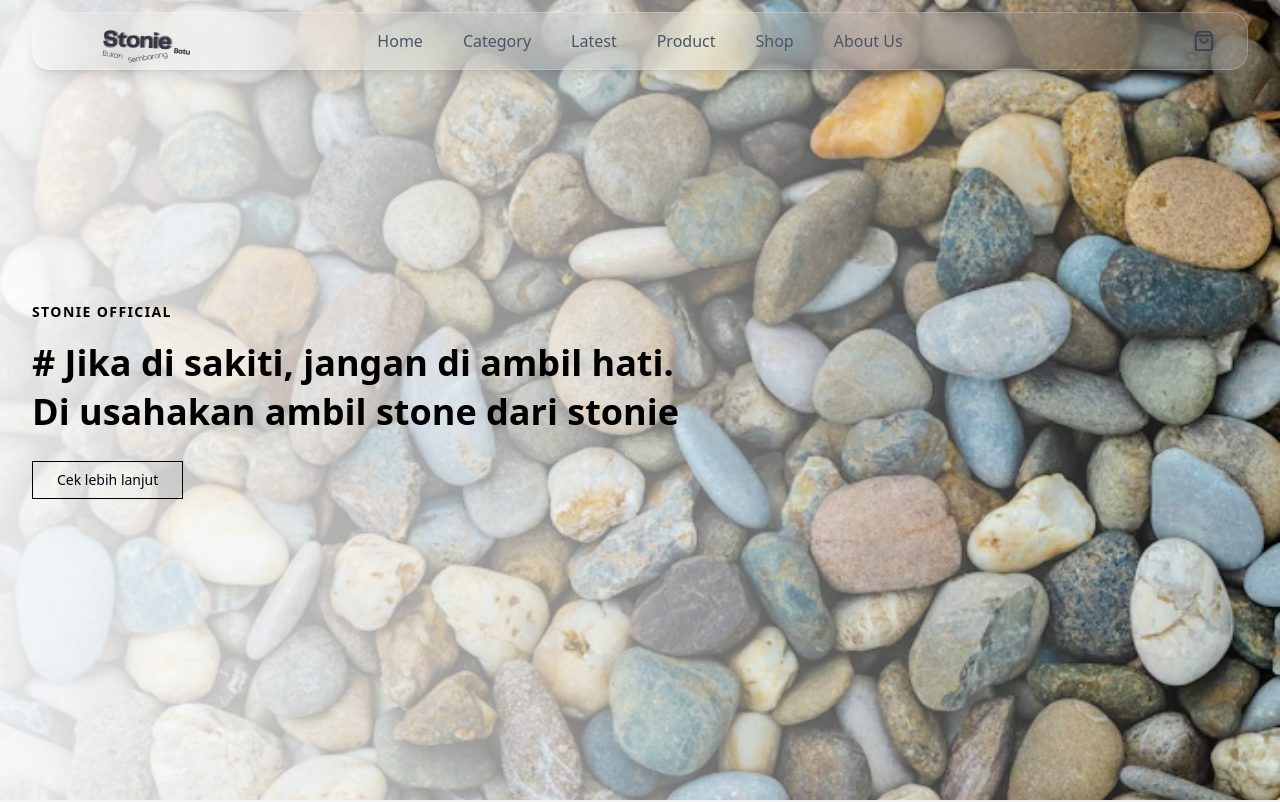
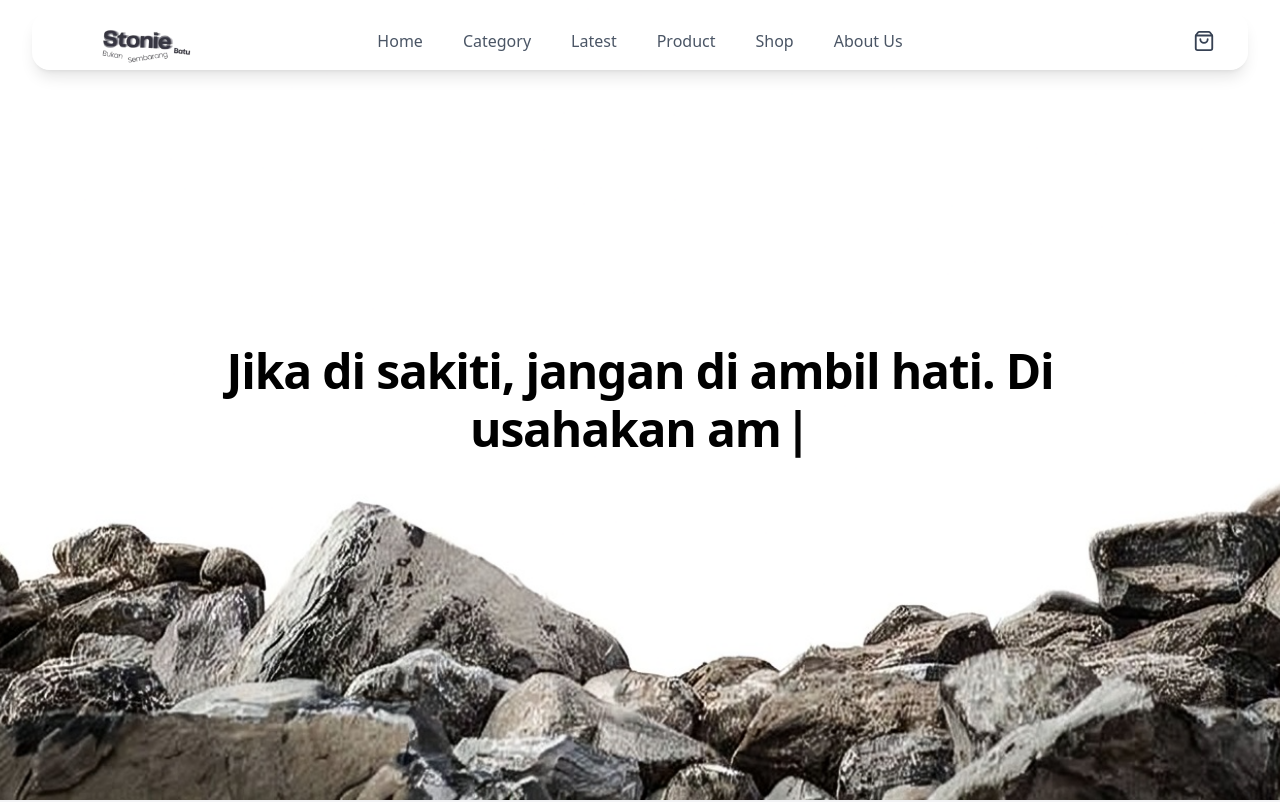
Before and after one commit to Abshoor24/KIK-Stonie, a Next.js app: page / in a window 1280 px wide. Shown: the top 802 px of the page. Built offline with nearby package versions, Linux system fonts and the light colour scheme.

Commit message:
UI: (Hero Section)

```diff
--- a/package.json
+++ b/package.json
@@ -11,6 +11,7 @@
   "dependencies": {
     "class-variance-authority": "^0.7.1",
     "clsx": "^2.1.1",
+    "gsap": "^3.15.0",
     "lucide-react": "^0.563.0",
     "next": "16.1.4",
     "radix-ui": "^1.4.3",
--- a/src/app/shop/page.tsx
+++ b/src/app/shop/page.tsx
@@ -72,7 +72,7 @@
 
               <label className="flex gap-2 items-center">
                 <input type="checkbox" onChange={() => toggleFilter("aestetik")} />
-                Batu Aestetik
+                Batu Estetik
               </label>
             </div>
           </div>
--- a/src/components/lp/Hero.tsx
+++ b/src/components/lp/Hero.tsx
@@ -1,42 +1,40 @@
+"use client";
+
 import Image from "next/image"
-
+import TextType from "@/shared/shadcn/TextType";
 export default function Hero() {
   return (
-    <section id="hero" className="relative w-full h-screen overflow-hidden ">
-      {/* Background Image */}
+    <section id="hero" className="relative w-full h-screen overflow-hidden">
+
+  {/* Background */}
   <Image
-        src="/assets/batuhero.png"
+    src="/bgBatu.png"
     alt="Stone Background"
     fill
     priority
-        className="object-cover"
+    className="object-cover absolute inset-0 -z-10"
+    sizes="100vw"
   />
 
-      {/* Overlay putih kiri */}
-      <div className="absolute inset-0 bg-linear-to-r from-white/90 via-white/50 to-transparent" />
+  {/* Headline (center) */}
+  <div className="relative z-10 h-full flex items-center justify-center px-8">
+<h1 className="text-4xl md:text-5xl font-bold leading-tight md:leading-[1.2] tracking-tight text-black text-center max-w-4xl mx-auto">
 
-      {/* Content */}
-      <div className="relative z-10 h-full max-w-7xl mx-auto px-8 flex flex-col justify-center">
-        {/* Brand */}
-        <p className="text-sm tracking-widest font-semibold text-black mb-4">
-          STONIE OFFICIAL
-        </p>
 
-        {/* Headline */}
-        <h1 className="text-3xl md:text-4xl font-bold leading-snug text-black">
-          <span className="block">
-            # Jika di sakiti, jangan di ambil hati.
-          </span>
-          <span className="block">
-            Di usahakan ambil stone dari stonie
-          </span>
+<TextType
+  text={["Jika di sakiti, jangan di ambil hati. Di usahakan ambil stone dari stonie"]}
+  typingSpeed={50}
+  pauseDuration={2000}
+  showCursor
+  cursorCharacter="|"
+  deletingSpeed={20}
+  cursorBlinkDuration={0.5}
+  variableSpeed={false}
+  onSentenceComplete={() => {}}
+/>
     </h1>
+  </div>
 
-        {/* Button */}
-        <button className="mt-6 w-fit border border-black px-6 py-2 text-sm font-medium hover:bg-black hover:text-white transition">
-          Cek lebih lanjut
-        </button>
-      </div>
 </section>
   )
 }
--- /dev/null
+++ b/src/shared/shadcn/TextType.css
@@ -0,0 +1,14 @@
+.text-type {
+  display: inline-block;
+  white-space: pre-wrap;
+}
+
+.text-type__cursor {
+  margin-left: 0.25rem;
+  display: inline-block;
+  opacity: 1;
+}
+
+.text-type__cursor--hidden {
+  display: none;
+}
--- /dev/null
+++ b/src/shared/shadcn/TextType.jsx
@@ -0,0 +1,174 @@
+'use client';
+
+import { useEffect, useRef, useState, createElement, useMemo, useCallback } from 'react';
+import { gsap } from 'gsap';
+import './TextType.css';
+
+const TextType = ({
+  text,
+  as: Component = 'div',
+  typingSpeed = 50,
+  initialDelay = 0,
+  pauseDuration = 2000,
+  deletingSpeed = 30,
+  loop = true,
+  className = '',
+  showCursor = true,
+  hideCursorWhileTyping = false,
+  cursorCharacter = '|',
+  cursorClassName = '',
+  cursorBlinkDuration = 0.5,
+  textColors = [],
+  variableSpeed,
+  onSentenceComplete,
+  startOnVisible = false,
+  reverseMode = false,
+  ...props
+}) => {
+  const [displayedText, setDisplayedText] = useState('');
+  const [currentCharIndex, setCurrentCharIndex] = useState(0);
+  const [isDeleting, setIsDeleting] = useState(false);
+  const [currentTextIndex, setCurrentTextIndex] = useState(0);
+  const [isVisible, setIsVisible] = useState(!startOnVisible);
+  const cursorRef = useRef(null);
+  const containerRef = useRef(null);
+
+  const textArray = useMemo(() => (Array.isArray(text) ? text : [text]), [text]);
+
+  const getRandomSpeed = useCallback(() => {
+    if (!variableSpeed) return typingSpeed;
+    const { min, max } = variableSpeed;
+    return Math.random() * (max - min) + min;
+  }, [variableSpeed, typingSpeed]);
+
+  const getCurrentTextColor = () => {
+    if (textColors.length === 0) return 'inherit';
+    return textColors[currentTextIndex % textColors.length];
+  };
+
+  useEffect(() => {
+    if (!startOnVisible || !containerRef.current) return;
+
+    const observer = new IntersectionObserver(
+      entries => {
+        entries.forEach(entry => {
+          if (entry.isIntersecting) {
+            setIsVisible(true);
+          }
+        });
+      },
+      { threshold: 0.1 }
+    );
+
+    observer.observe(containerRef.current);
+    return () => observer.disconnect();
+  }, [startOnVisible]);
+
+  useEffect(() => {
+    if (showCursor && cursorRef.current) {
+      gsap.set(cursorRef.current, { opacity: 1 });
+      gsap.to(cursorRef.current, {
+        opacity: 0,
+        duration: cursorBlinkDuration,
+        repeat: -1,
+        yoyo: true,
+        ease: 'power2.inOut'
+      });
+    }
+  }, [showCursor, cursorBlinkDuration]);
+
+  useEffect(() => {
+    if (!isVisible) return;
+
+    let timeout;
+    const currentText = textArray[currentTextIndex];
+    const processedText = reverseMode ? currentText.split('').reverse().join('') : currentText;
+
+    const executeTypingAnimation = () => {
+      if (isDeleting) {
+        if (displayedText === '') {
+          setIsDeleting(false);
+          if (currentTextIndex === textArray.length - 1 && !loop) {
+            return;
+          }
+
+          if (onSentenceComplete) {
+            onSentenceComplete(textArray[currentTextIndex], currentTextIndex);
+          }
+
+          setCurrentTextIndex(prev => (prev + 1) % textArray.length);
+          setCurrentCharIndex(0);
+          timeout = setTimeout(() => {}, pauseDuration);
+        } else {
+          timeout = setTimeout(() => {
+            setDisplayedText(prev => prev.slice(0, -1));
+          }, deletingSpeed);
+        }
+      } else {
+        if (currentCharIndex < processedText.length) {
+          timeout = setTimeout(
+            () => {
+              setDisplayedText(prev => prev + processedText[currentCharIndex]);
+              setCurrentCharIndex(prev => prev + 1);
+            },
+            variableSpeed ? getRandomSpeed() : typingSpeed
+          );
+        } else if (textArray.length >= 1) {
+          if (!loop && currentTextIndex === textArray.length - 1) return;
+          timeout = setTimeout(() => {
+            setIsDeleting(true);
+          }, pauseDuration);
+        }
+      }
+    };
+
+    if (currentCharIndex === 0 && !isDeleting && displayedText === '') {
+      timeout = setTimeout(executeTypingAnimation, initialDelay);
+    } else {
+      executeTypingAnimation();
+    }
+
+    return () => clearTimeout(timeout);
+    // eslint-disable-next-line react-hooks/exhaustive-deps
+  }, [
+    currentCharIndex,
+    displayedText,
+    isDeleting,
+    typingSpeed,
+    deletingSpeed,
+    pauseDuration,
+    textArray,
+    currentTextIndex,
+    loop,
+    initialDelay,
+    isVisible,
+    reverseMode,
+    variableSpeed,
+    onSentenceComplete
+  ]);
+
+  const shouldHideCursor =
+    hideCursorWhileTyping && (currentCharIndex < textArray[currentTextIndex].length || isDeleting);
+
+  return createElement(
+    Component,
+    {
+      ref: containerRef,
+      className: `text-type ${className}`,
+      ...props
+    },
+    <span className="text-type__content" style={{ color: getCurrentTextColor() || 'inherit' }}>
+      {displayedText}
+    </span>,
+    showCursor && (
+      <span
+        ref={cursorRef}
+        className={`text-type__cursor ${cursorClassName} ${shouldHideCursor ? 'text-type__cursor--hidden' : ''}`}
+      >
+        {cursorCharacter}
+      </span>
+    )
+  );
+};
+
+export default TextType;
```
Also changed, not shown: components.json, public/bgBatu.png (added), 1 other file (tests, documents, lock files or other folders). Lines whose indentation alone changed are shown as unchanged.
